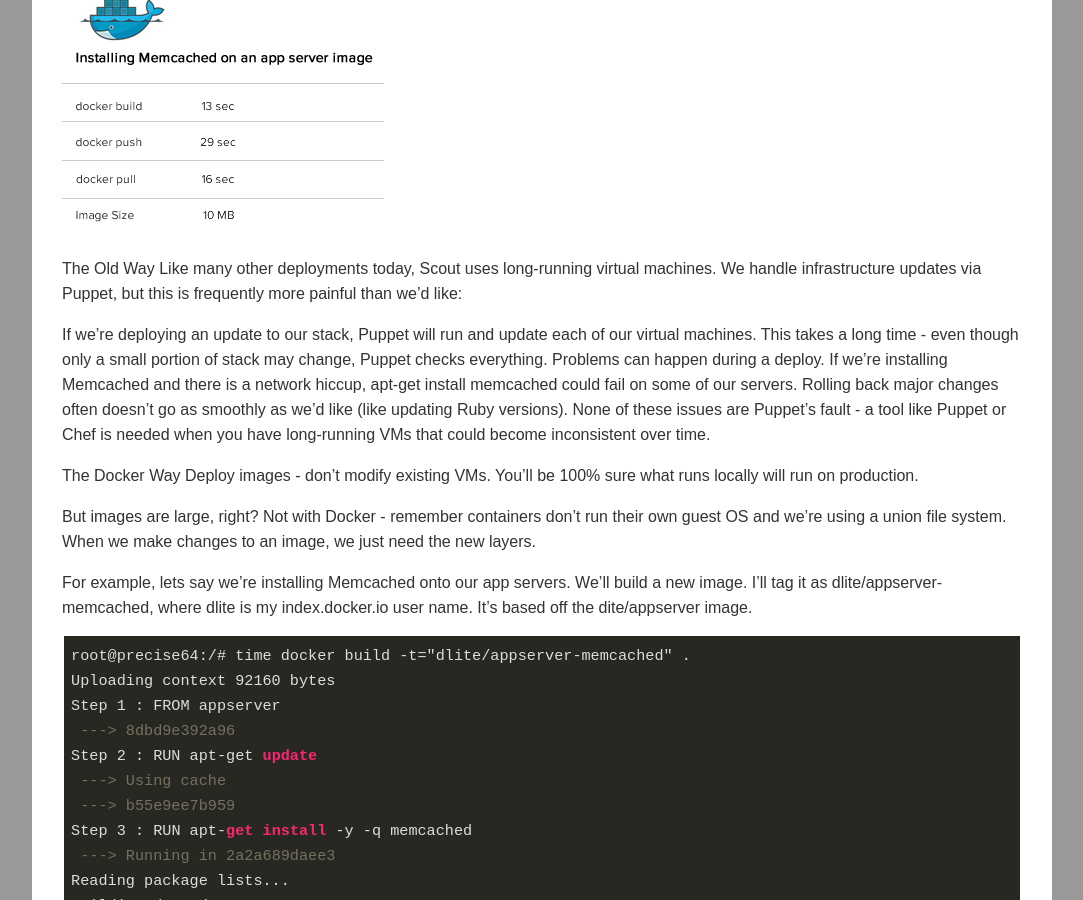
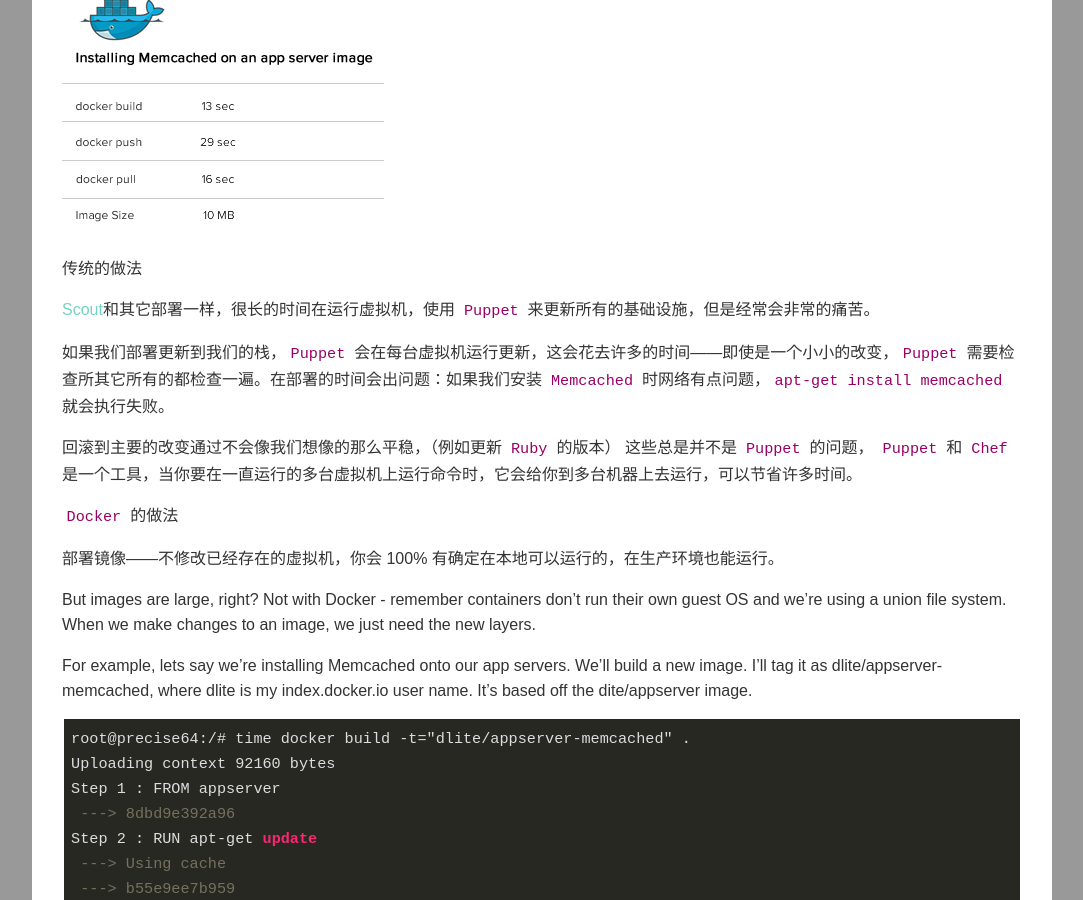
Before and after one commit to dcb9/dcb9.github.io, a Jekyll site: the page built from _posts/2015-03-18-docker-diff-virtual-machine.md, in a window 1280 px wide and 900 px high, scrolled down 3427 px. Shown: the whole window, without its empty margins (98-1181 px from the left). Built offline with Jekyll 4.4.1, drawn with Linux system fonts in a browser that asks for light colours; Markdown is read by kramdown in place of the engine named in the settings; comment, search, counter and statistics services are not loaded.

Commit message:
more translate

```diff
--- a/_posts/2015-03-18-docker-diff-virtual-machine.md
+++ b/_posts/2015-03-18-docker-diff-virtual-machine.md
@@ -59,7 +59,7 @@
 
 <img src="/images/ruby_install_2.png" />
 
-#### 老方法
+#### 传统方法
 
 如果你用脚本从一个基本的镜像创建一个虚拟机镜像（例如：在 `Ubuntu` 上创建 `Rails stack`），若想把这个都做的正确是非常痛苦的，除非你经常的在做这个，看看安装 `Ruby` 依赖的一些信息吧：
 
@@ -131,16 +131,18 @@
 
 <img src="/images/deployment_3.png" />
 
-The Old Way
-Like many other deployments today, Scout uses long-running virtual machines. We handle infrastructure updates via Puppet, but this is frequently more painful than we'd like:
+传统的做法
 
-If we're deploying an update to our stack, Puppet will run and update each of our virtual machines. This takes a long time - even though only a small portion of stack may change, Puppet checks everything.
-Problems can happen during a deploy. If we're installing Memcached and there is a network hiccup, apt-get install memcached could fail on some of our servers.
-Rolling back major changes often doesn't go as smoothly as we'd like (like updating Ruby versions).
-None of these issues are Puppet's fault - a tool like Puppet or Chef is needed when you have long-running VMs that could become inconsistent over time.
+[Scout](https://scoutapp.com/)和其它部署一样，很长的时间在运行虚拟机，使用 `Puppet` 来更新所有的基础设施，但是经常会非常的痛苦。
 
-The Docker Way
-Deploy images - don't modify existing VMs. You'll be 100% sure what runs locally will run on production.
+如果我们部署更新到我们的栈，`Puppet` 会在每台虚拟机运行更新，这会花去许多的时间——即使是一个小小的改变，`Puppet` 需要检查所其它所有的都检查一遍。在部署的时间会出问题：如果我们安装 `Memcached` 时网络有点问题，`apt-get install memcached` 就会执行失败。
+
+回滚到主要的改变通过不会像我们想像的那么平稳，（例如更新 `Ruby` 的版本）
+这些总是并不是 `Puppet` 的问题， `Puppet` 和 `Chef` 是一个工具，当你要在一直运行的多台虚拟机上运行命令时，它会给你到多台机器上去运行，可以节省许多时间。
+
+`Docker` 的做法
+
+部署镜像——不修改已经存在的虚拟机，你会 100% 有确定在本地可以运行的，在生产环境也能运行。
 
 But images are large, right? Not with Docker - remember containers don't run their own guest OS and we're using a union file system. When we make changes to an image, we just need the new layers.
 
```
